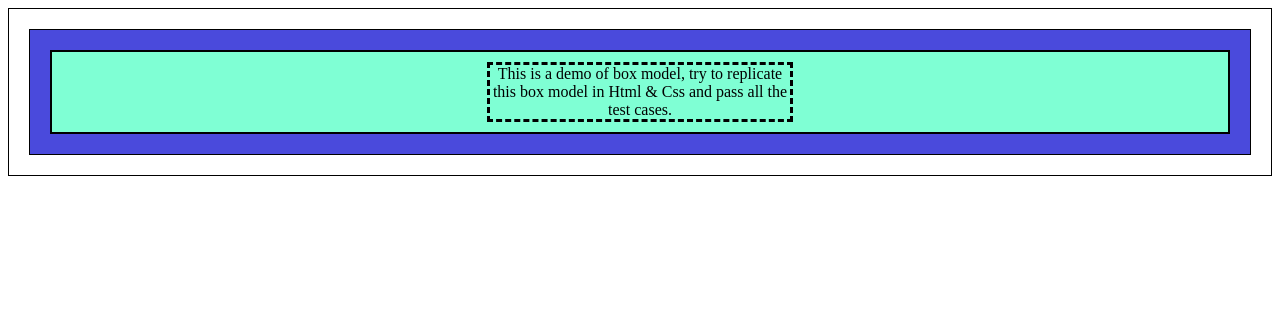
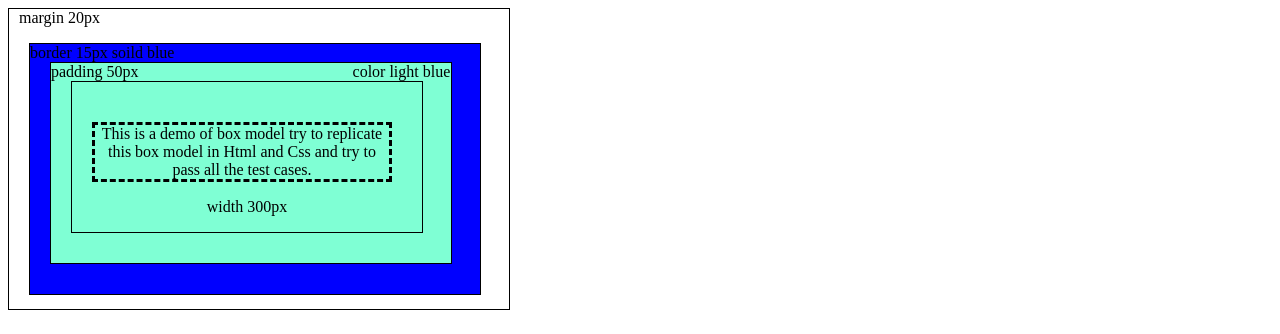
Before and after one commit to acciojob/css-box-model-Keerthusri, a website: page main.html in a window 1280 px wide. Drawn offline with Linux system fonts and the light colour scheme.

Commit message:
created a submission

```diff
--- a/main.html
+++ b/main.html
@@ -8,16 +8,23 @@
 	<title>Document</title>
 </head>
 <body>
-	<center><main>
-		<div id="dark">
-			<div id="green">
-				<div id="border">
-				<div>This is a demo of box model, try to replicate this box model in Html & Css and pass all the test cases.
-				</div>
+	<div class="white">
+		<p class="white1">margin 20px</p>
+		<div class="blue">
+			border 15px soild blue
+			<div class="green">
+				padding 50px
+                <span class="light">color light blue</span>
+				<div class="green1">
+					<div class="green2">
+                        <div class="green3">
+                            This is a demo of box model try to replicate this box model in Html and Css and try to pass all the test cases.
+                        </div>
+					</div>
+					<p>width 300px</p>
 				</div>
 			</div>
 		</div>
-	</main>
-</center>
+	</div>
 </body>
 </html>
--- a/styles.css
+++ b/styles.css
@@ -1,22 +1,44 @@
-body{
-	padding:20px;
-	border: 1px solid;
+.white{
+	border:1px solid black;
+	width:500px;
+	height:300px;
 }
-main{
-	border: 1px solid;
-	background-color: rgb(74, 74, 220);
+.white1{
+	margin-top:0px;
+	margin-left:10px;
 }
-#dark{
-	margin:20px;
-	border: 1px solid;
+.blue{
+	border:1px solid black;
+	width:450px;
+    height: 250px;
+    margin-left: 20px;
+    background-color: blue;
 }
-#green{
-	border: 1px solid;
-	padding: 10px;
-	background-color: aquamarine;
+.green{
+   border: 1px solid black;
+   margin-left: 20px;
+   width: 400px;
+   height: 200px;
+   background-color: aquamarine;
 }
-#border{
-	border-style: dashed;
-	background-color: aquamarine;
-	width: 300px;
+.green1{
+    margin-left: 20px;
+    width: 350px;
+    height: 150px;
+    background-color: aquamarine;
+    text-align: center;
+    border:1px solid black;
 }
+.green2{
+
+    width: 300px ;
+    margin-bottom: 0px;
+    margin-left: 20px;
+}
+.light{
+    padding-left: 210px;
+}
+.green3{
+    margin-top: 40px;
+    border-style: dashed;
+}
```
